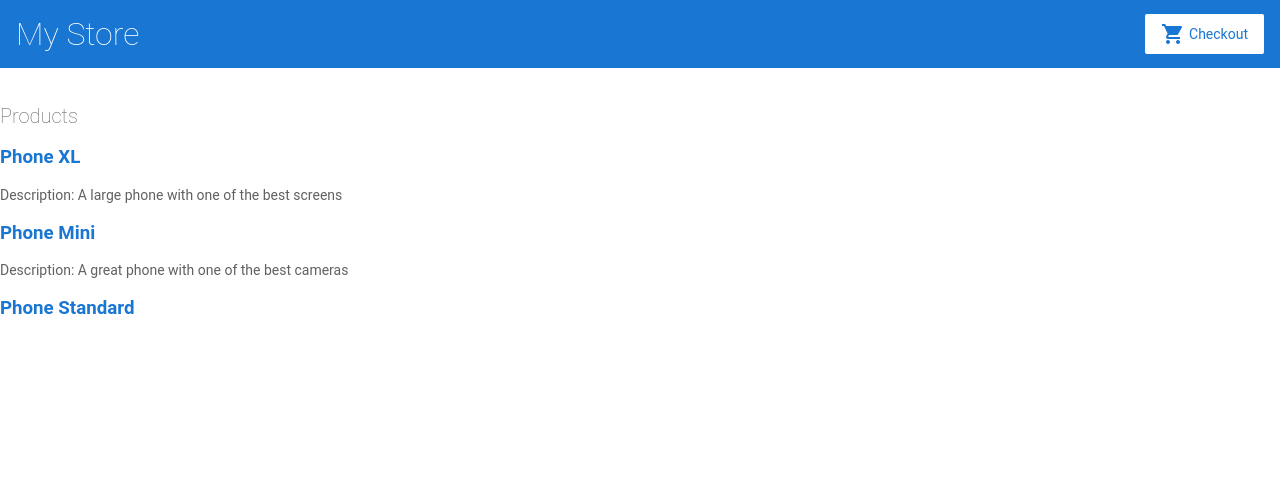
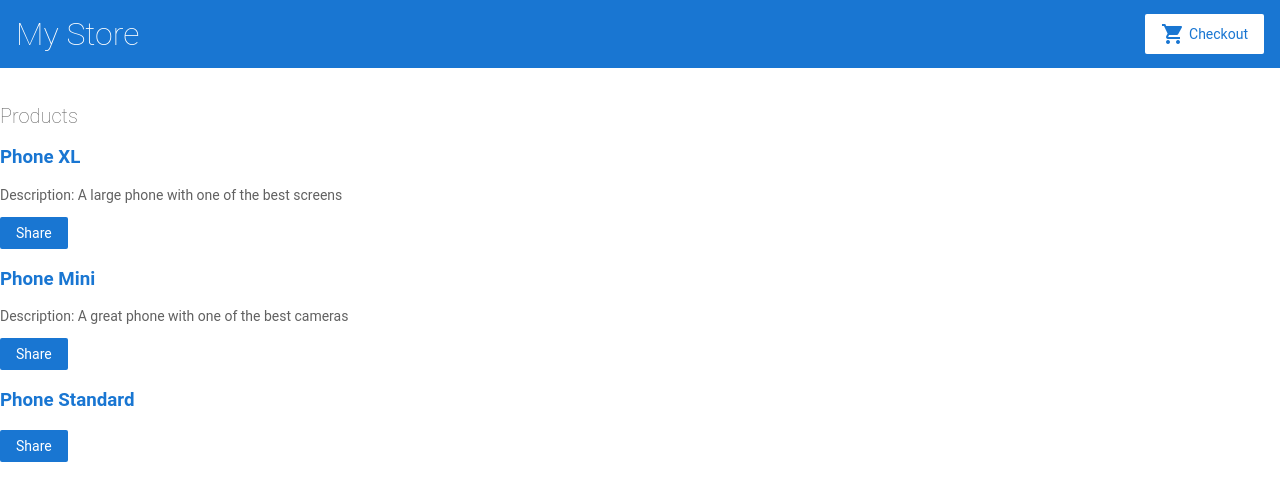
Before and after one commit to OussamaAlouat/my-first-angular-app, an Angular app: page / in a window 1280 px wide. Shown: the top 500 px of the page. Built offline with nearby package versions, Linux system fonts and the light colour scheme.

Commit message:
Added share button

```diff
--- a/src/app/product-list/product-list.component.html
+++ b/src/app/product-list/product-list.component.html
@@ -10,4 +10,5 @@
     Description: {{product.description}}
   </p>
 
+  <button (click)="share(product)">Share</button>
 </div>
--- a/src/app/product-list/product-list.component.ts
+++ b/src/app/product-list/product-list.component.ts
@@ -28,4 +28,9 @@ export class ProductListComponent {
       }
     ];
   }
+
+  share(product) {
+    console.log('Method to share');
+    window.alert(product.name + ' will be shared');
+  }
 }
```
